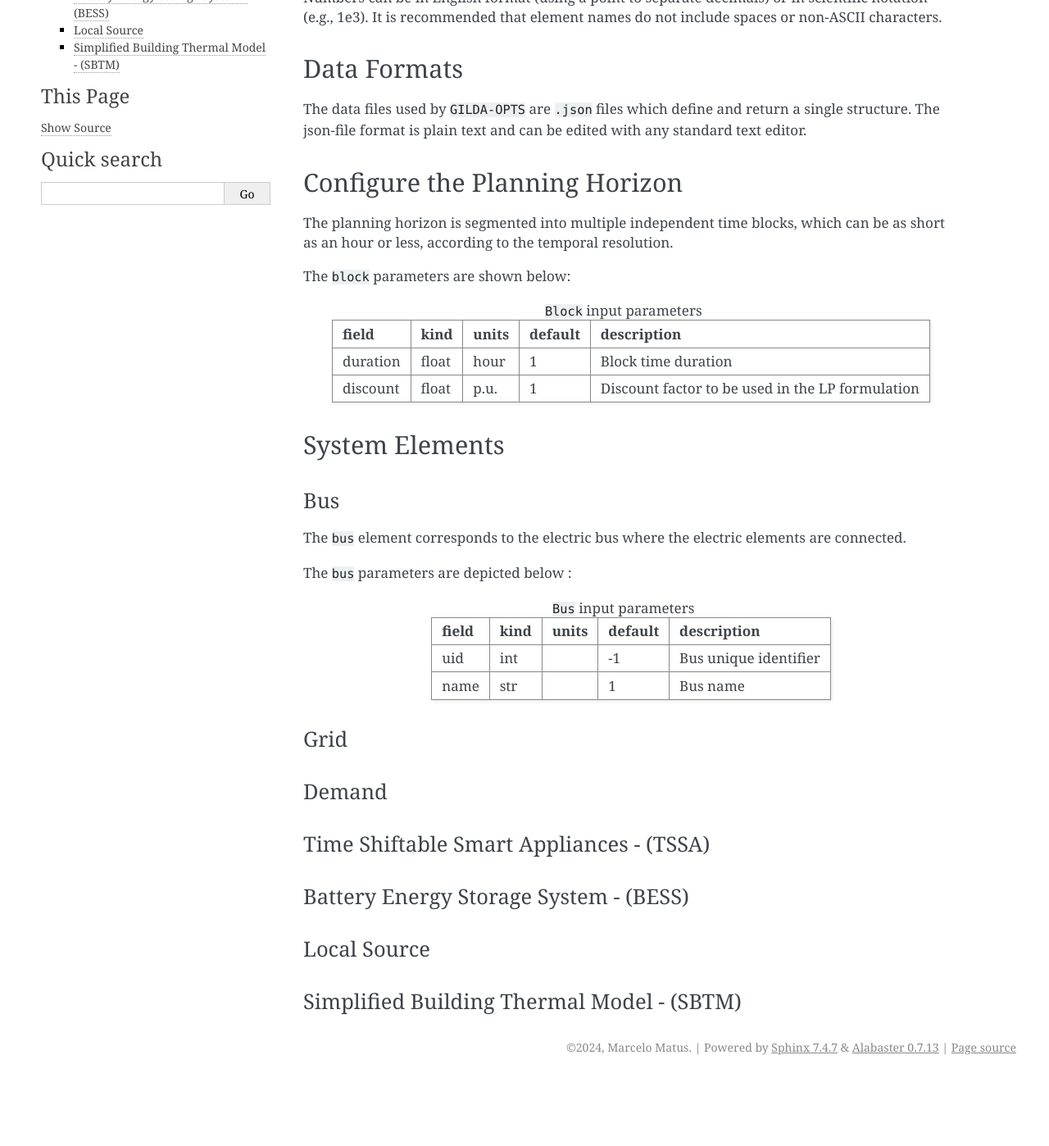
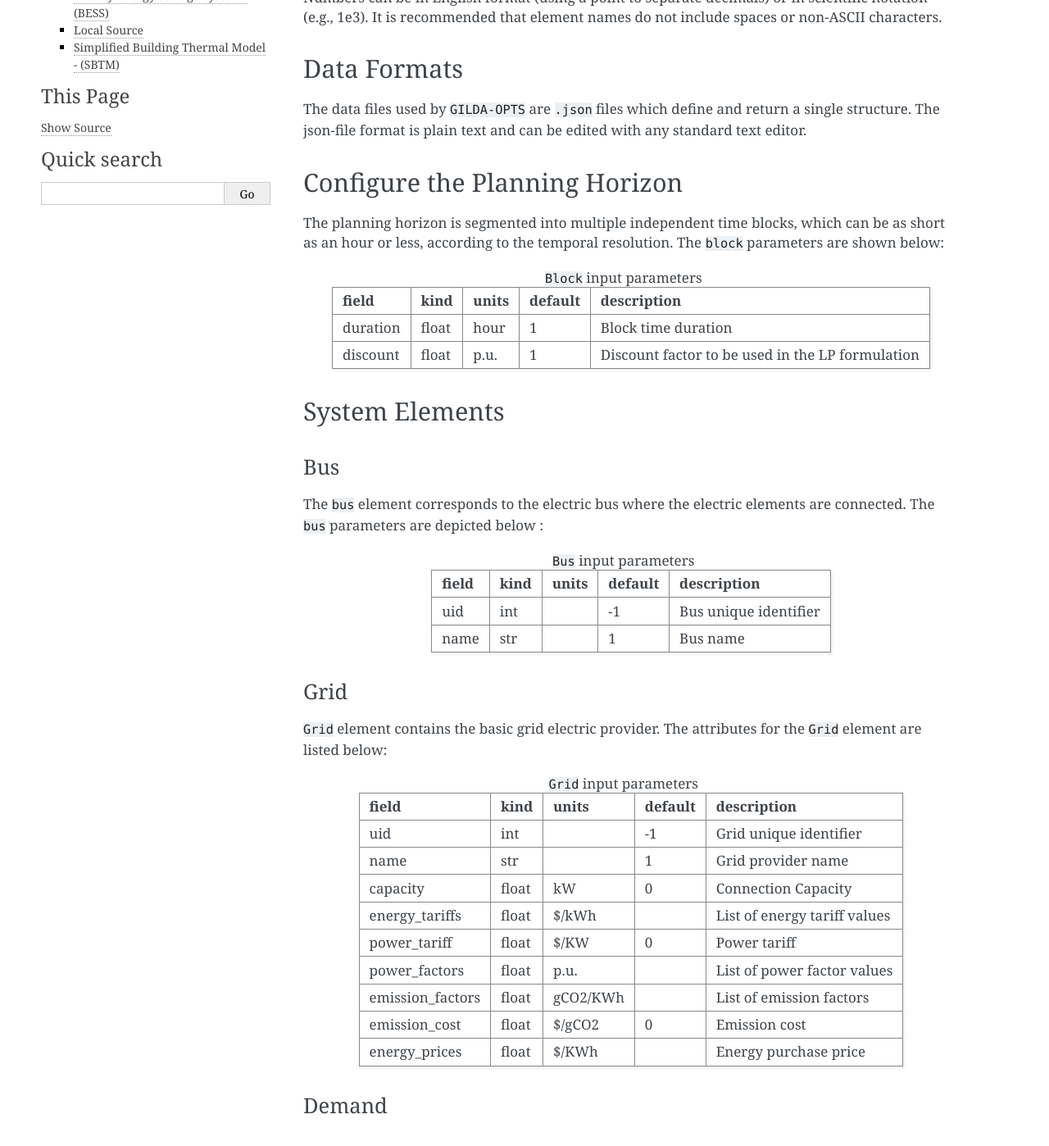
Before and after one commit to marcelomatus/gilda-opts, a Sphinx documentation site: the page built from docs/Modeling.rst, in a window 1280 px wide and 1400 px high, scrolled down 299 px. Shown: the whole window at 82% size. Built offline with Sphinx 7.4.7, drawn with Linux system fonts in a browser that asks for light colours; pages that are not in the unit, such as notebooks, are missing from menus; before the commit the page ends 1616 px from its top, so only the background shows below that.

Commit message:
Update Modeling.rst

```diff
--- a/docs/Modeling.rst
+++ b/docs/Modeling.rst
@@ -19,9 +19,7 @@ The data files used by ``GILDA-OPTS`` are ``.json`` files which define and retur
 Configure the Planning Horizon
 ===============================
 
-The planning horizon is segmented into multiple independent time blocks, which can be as short as an hour or less, according to the temporal resolution.
-
-The ``block`` parameters are shown below:
+The planning horizon is segmented into multiple independent time blocks, which can be as short as an hour or less, according to the temporal resolution. The ``block`` parameters are shown below:
 
 .. table:: ``Block`` input parameters
    :widths: auto
@@ -43,9 +41,7 @@ System Elements
 -----
 Bus
 -----
-The ``bus`` element corresponds to the electric bus where the electric elements are connected.
-
-The ``bus`` parameters are depicted below :
+The ``bus`` element corresponds to the electric bus where the electric elements are connected. The ``bus`` parameters are depicted below :
 
 .. table:: ``Bus`` input parameters
    :widths: auto
@@ -63,6 +59,34 @@ The ``bus`` parameters are depicted below :
 ----
 Grid
 ----
+``Grid`` element contains the basic grid electric provider. The attributes for the ``Grid`` element are listed below:
+
+.. table:: ``Grid`` input parameters
+   :widths: auto
+   :align: center
+
+   +-----------------+-------+---------+---------+-----------------------------------------------+
+   |     field       | kind  | units   | default |                description                    |
+   +=================+=======+=========+=========+===============================================+
+   | uid             | int   |         |   -1    | Grid unique identifier                        |
+   +-----------------+-------+---------+---------+-----------------------------------------------+
+   | name            |  str  |         |    1    | Grid provider name                            |
+   +-----------------+-------+---------+---------+-----------------------------------------------+
+   |capacity         | float |   kW    |    0    | Connection Capacity                           |
+   +-----------------+-------+---------+---------+-----------------------------------------------+
+   |energy_tariffs   | float | $/kWh   |         |  List of energy tariff values                 |
+   +-----------------+-------+---------+---------+-----------------------------------------------+
+   |power_tariff     | float | $/KW    |    0    | Power tariff                                  |
+   +-----------------+-------+---------+---------+-----------------------------------------------+
+   |power_factors    | float | p.u.    |         | List of power factor values                   |
+   +-----------------+-------+---------+---------+-----------------------------------------------+
+   |emission_factors | float | gCO2/KWh|         | List of emission factors                      |
+   +-----------------+-------+---------+---------+-----------------------------------------------+
+   | emission_cost   | float | $/gCO2  |    0    | Emission cost                                 |
+   +-----------------+-------+---------+---------+-----------------------------------------------+
+   | energy_prices   | float | $/KWh   |         | Energy purchase price                         |
+   +-----------------+-------+---------+---------+-----------------------------------------------+
+
 
 ------
 Demand
```
